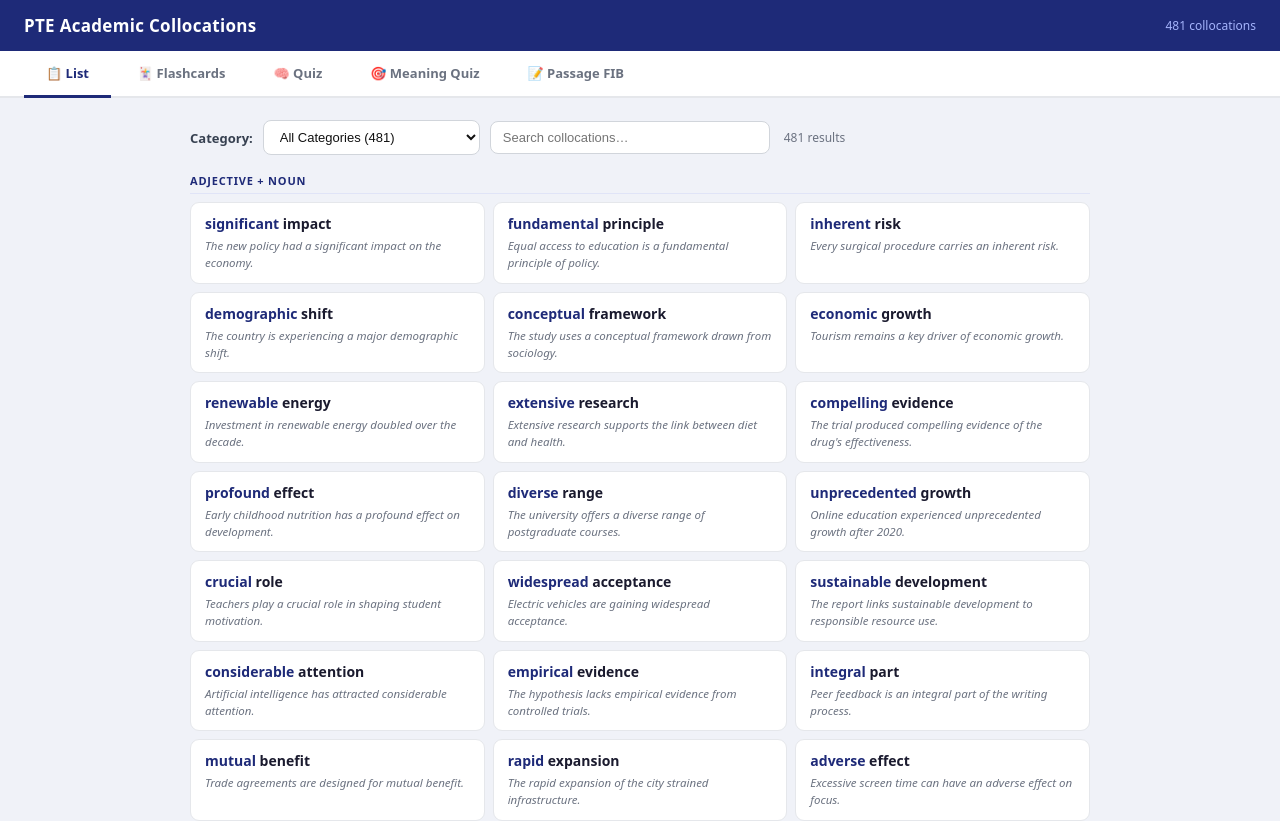
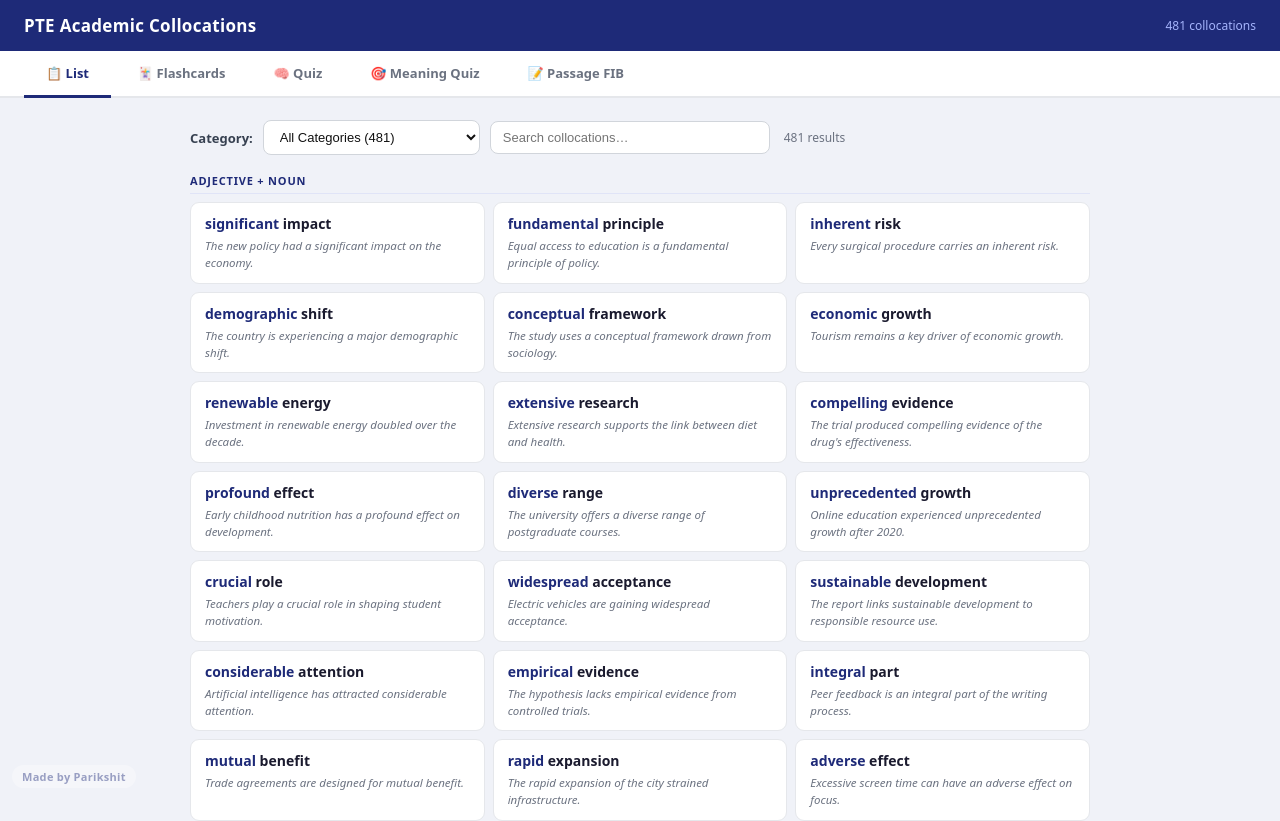
Before and after one commit to parikshitdhital/ptetoolkit, a plain HTML site: page collocations.html in a window 1280 px wide. Shown: the top 821 px of the page. Drawn offline with Linux system fonts and the light colour scheme.

Commit message:
Add files via upload

```diff
--- a/collocations.html
+++ b/collocations.html
@@ -119,6 +119,24 @@ select.blank-select.wrong{border-color:#ef4444;background:#fef2f2;color:#991b1b}
 .word-chip.used{opacity:.25;cursor:not-allowed}
 .passage-result{margin-top:16px;padding:14px 16px;border-radius:10px;background:#f9fafb;border:1px solid #e5e7eb;font-size:13px;line-height:1.7}
 .passage-result-item{margin-top:8px;padding-top:8px;border-top:1px solid #eee;color:#374151}
+</style>
+<style>
+.ptk-watermark {
+  position: fixed;
+  left: 12px;
+  bottom: calc(12px + env(safe-area-inset-bottom, 0px));
+  z-index: 2147483647;
+  padding: 4px 10px;
+  border-radius: 999px;
+  background: rgba(255, 255, 255, 0.55);
+  color: rgba(30, 42, 120, 0.7);
+  font: 600 11px/1.4 system-ui, -apple-system, sans-serif;
+  letter-spacing: .3px;
+  opacity: .6;
+  pointer-events: none;
+  user-select: none;
+  -webkit-user-select: none;
+}
 </style>
 </head>
 <body>
@@ -1184,5 +1202,6 @@ function renderPassage(){
 // ── INIT ─────────────────────────────────────
 renderList(-1,'');
 </script>
+<div class="ptk-watermark">Made by Parikshit</div>
 </body>
 </html>
--- a/style.css
+++ b/style.css
@@ -259,3 +259,21 @@ table.swap-table th {
   margin-bottom: 10px;
   display: block;
 }
+
+/* ── permanent watermark ── */
+.ptk-watermark {
+  position: fixed;
+  left: 12px;
+  bottom: calc(12px + env(safe-area-inset-bottom, 0px));
+  z-index: 2147483647;
+  padding: 4px 10px;
+  border-radius: 999px;
+  background: rgba(255, 255, 255, 0.55);
+  color: rgba(30, 42, 120, 0.7);
+  font: 600 11px/1.4 system-ui, -apple-system, sans-serif;
+  letter-spacing: .3px;
+  opacity: .6;
+  pointer-events: none;
+  user-select: none;
+  -webkit-user-select: none;
+}
```
Also changed, not shown: describe-image.html (+19 -0 lines), essay-guide.html (+1 -0 lines), index.html (+1 -0 lines), summarize-text.html (+1 -0 lines).
